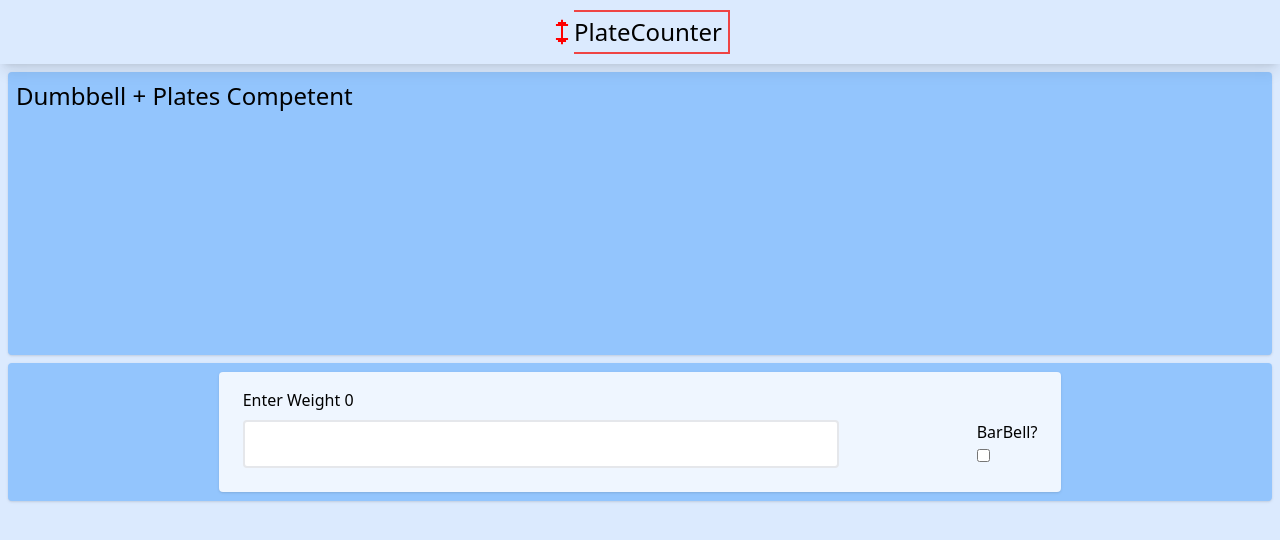
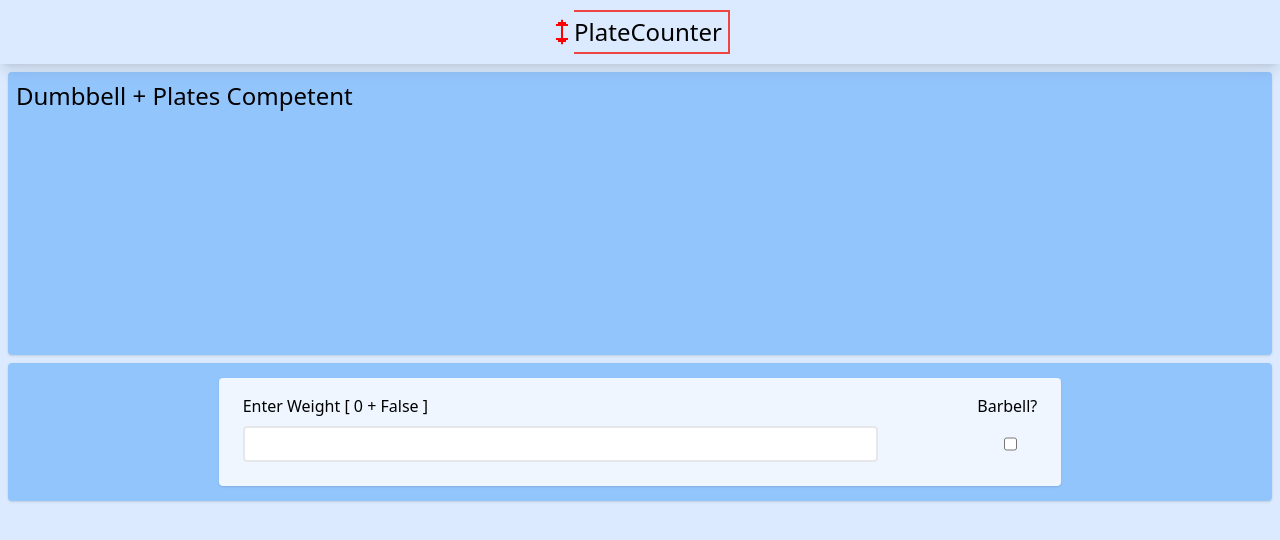
Before and after one commit to PeytonCurr/plate_counter, a React (Create React App) app: page / in a window 1280 px wide. Shown: the top 540 px of the page. Built offline with nearby package versions, Linux system fonts and the light colour scheme.

Commit message:
Have the WeightForm working and visually showing current states

```diff
--- a/src/components/weightForm.jsx
+++ b/src/components/weightForm.jsx
@@ -14,16 +14,19 @@ function WeightForm(props) {
   return (
     <div className='flex justify-center items-center rounded bg-blue-300 shadow'>
       <form onSubmit={handleSubmit} className=' bg-blue-50 rounded shadow p-6 pt-4 w-2/3'>
-        <h1 className='text-start mb-2'> Enter Weight {props.weight} </h1>
+        <h1 className='text-start mb-2 flex justify-between'>
+          <span>Enter Weight [ {props.weight} + {props.barBell ?
+            "True" : "False"
+          } ] </span>
+          <span>Barbell?</span>
+        </h1>
 
         <div className="flex justify-between">
-          <input value={props?.weight || ""} type="number" step={5} max={1000} onChange={handleChange} className="text-center w-3/4 rounded p-1 px-2 border-2" />
+          <input value={props?.weight || ""} type="number" step={5} max={1000} onChange={handleChange} className="text-center w-3/4 sm:w-4/5 rounded p-1 px-2 border-2" />
 
-          <div>
-            <h1>BarBell?</h1>
-            <input className="" type="checkbox" checked={props.barBell} onChange={e =>
-              props.setBarBell(e.target.checked)} />
-          </div>
+          <input className="mr-5" type="checkbox" checked={props.barBell} onChange={e =>
+            props.setBarBell(e.target.checked)} />
+
 
         </div>
       </form>
```
